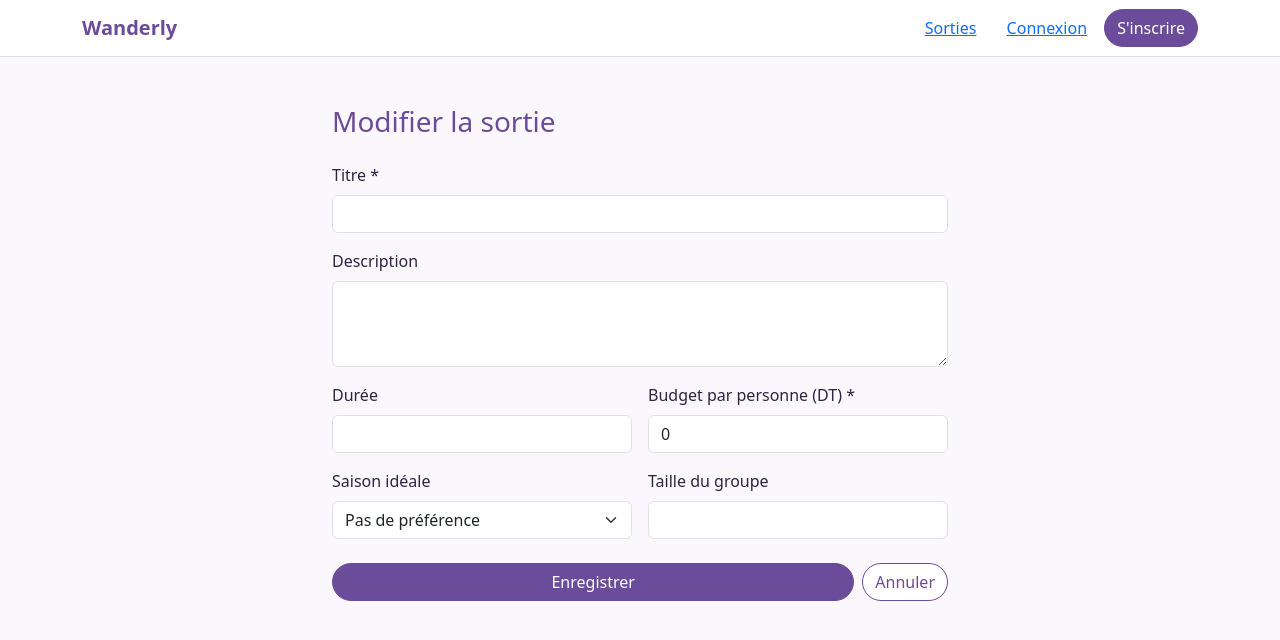
After one commit to emnaamanai/wanderly, a Flask app: template templates/modifier_sortie.html in a window 1280 px wide. The commit adds this page. Shown: the top 640 px of the page. Run offline with Flask 3, Linux system fonts and the light colour scheme; the template is opened without the code that fills it, so the values that code supplies are empty.

Commit message:
Sprint 4 : modification et suppression d'une sortie

```diff
--- a/app.py
+++ b/app.py
@@ -799,3 +799,50 @@ def liste_sorties():
         "ORDER BY sortie.id DESC"
     ).fetchall()
     return render_template("sorties.html", sorties=sorties)
+@app.route("/sorties/<int:sortie_id>/modifier", methods=["GET", "POST"])
+@login_required
+def modifier_sortie(sortie_id):
+    base = db.get_db()
+    sortie = sortie_modifiable(base, sortie_id)
+
+    if request.method == "POST":
+        titre = request.form["titre"].strip()
+        description = request.form["description"].strip()
+        duree = request.form["duree"].strip()
+        prix = en_nombre(request.form["prix"])
+        saison = request.form["saison"]
+        taille_groupe = request.form.get("taille_groupe", type=int)
+
+        if (not titre or prix is None or prix < 0
+                or (saison and saison not in SAISONS)
+                or (taille_groupe is not None and taille_groupe < 1)):
+            return render_template(
+                "modifier_sortie.html",
+                erreur="Merci de remplir correctement les champs obligatoires.",
+                sortie=sortie,
+                saisons=SAISONS,
+            )
+
+        base.execute(
+            "UPDATE sortie SET titre = ?, description = ?, duree = ?, prix = ?, "
+            "saison = ?, taille_groupe = ? WHERE id = ?",
+            (titre, description, duree, prix, saison or None,
+             taille_groupe, sortie_id),
+        )
+        base.commit()
+        flash("Sortie modifiée.")
+        return redirect(url_for("voir_sortie", sortie_id=sortie_id))
+
+    return render_template("modifier_sortie.html", sortie=sortie, saisons=SAISONS)
+
+
+@app.route("/sorties/<int:sortie_id>/supprimer", methods=["POST"])
+@login_required
+def supprimer_sortie(sortie_id):
+    base = db.get_db()
+    sortie_modifiable(base, sortie_id)
+
+    base.execute("DELETE FROM sortie WHERE id = ?", (sortie_id,))
+    base.commit()
+    flash("Sortie supprimée.")
+    return redirect(url_for("liste_sorties"))
--- /dev/null
+++ b/templates/modifier_sortie.html
@@ -0,0 +1,59 @@
+{% extends "base.html" %}
+
+{% block titre %}Modifier {{ sortie.titre }} - Wanderly{% endblock %}
+
+{% block contenu %}
+<div class="container my-5" style="max-width: 640px;">
+  <h1 class="h3 wander-text mb-4">Modifier la sortie</h1>
+
+  {% if erreur %}
+  <div class="alert-wander mb-3">{{ erreur }}</div>
+  {% endif %}
+
+  <form method="post">
+    <div class="mb-3">
+      <label for="titre" class="form-label">Titre *</label>
+      <input type="text" class="form-control" id="titre" name="titre" value="{{ sortie.titre }}" required>
+    </div>
+
+    <div class="mb-3">
+      <label for="description" class="form-label">Description</label>
+      <textarea class="form-control" id="description" name="description" rows="3">{{ sortie.description or '' }}</textarea>
+    </div>
+
+    <div class="row g-3 mb-3">
+      <div class="col-md-6">
+        <label for="duree" class="form-label">Durée</label>
+        <input type="text" class="form-control" id="duree" name="duree" value="{{ sortie.duree or '' }}">
+      </div>
+      <div class="col-md-6">
+        <label for="prix" class="form-label">Budget par personne (DT) *</label>
+        <input type="number" class="form-control" id="prix" name="prix" min="0" step="0.5"
+               value="{{ '%g'|format(sortie.prix) }}" required>
+      </div>
+    </div>
+
+    <div class="row g-3 mb-4">
+      <div class="col-md-6">
+        <label for="saison" class="form-label">Saison idéale</label>
+        <select class="form-select" id="saison" name="saison">
+          <option value="">Pas de préférence</option>
+          {% for s in saisons %}
+          <option value="{{ s }}" {% if sortie.saison == s %}selected{% endif %}>{{ s }}</option>
+          {% endfor %}
+        </select>
+      </div>
+      <div class="col-md-6">
+        <label for="taille_groupe" class="form-label">Taille du groupe</label>
+        <input type="number" class="form-control" id="taille_groupe" name="taille_groupe" min="1"
+               value="{{ sortie.taille_groupe or '' }}">
+      </div>
+    </div>
+
+    <div class="d-flex gap-2">
+      <button type="submit" class="btn btn-wander flex-grow-1">Enregistrer</button>
+      <a href="{{ url_for('voir_sortie', sortie_id=sortie.id) }}" class="btn btn-outline-wander">Annuler</a>
+    </div>
+  </form>
+</div>
+{% endblock %}
```
Also changed, not shown: templates/sortie.html (+9 -0 lines).
